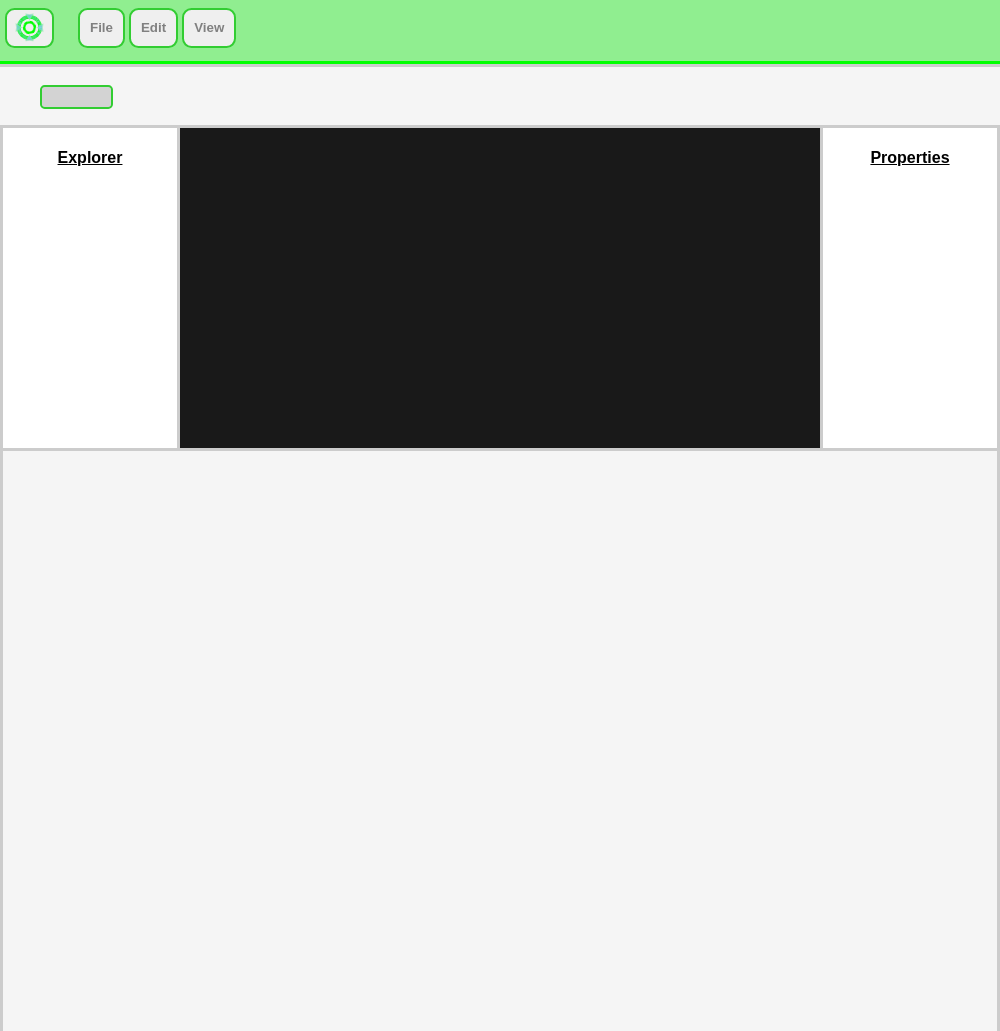
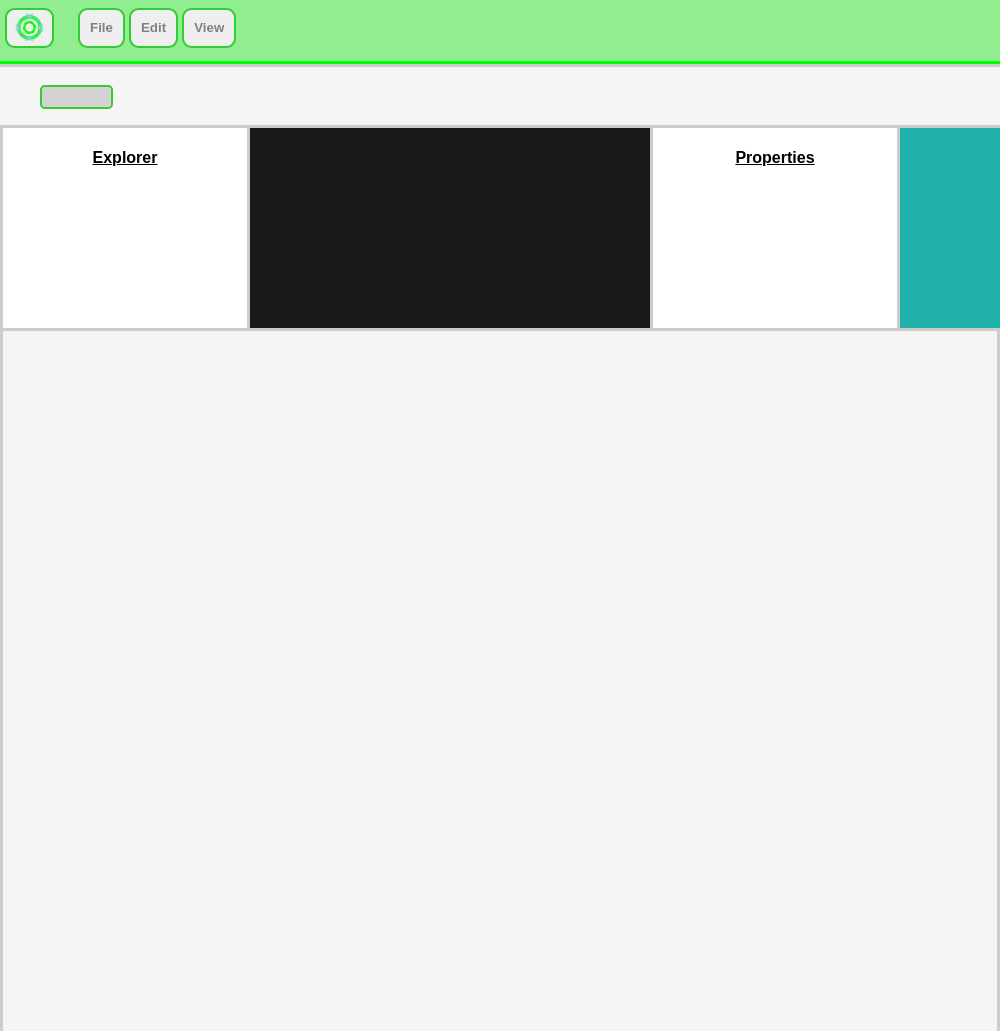
Before and after one commit to GMM-rgb/GobEngine, an Electron app: page application/app_contents/index.html in a window 1000 px wide. Drawn offline with nearby package versions, Linux system fonts and the light colour scheme; no server answers.

Commit message:
Update viewport and editor frame styles for improved layout and responsiveness

```diff
--- a/application/app_contents/app_assets/stylesheets/workspace/editor_viewport/viewport_styles.css
+++ b/application/app_contents/app_assets/stylesheets/workspace/editor_viewport/viewport_styles.css
@@ -5,11 +5,12 @@
     flex: 1 1 auto;
     width: auto;
     height: auto;
-    max-width: 800px;
+    max-width: 400px;
 }
 
 #RenderingArea {
     display: flex;
+    flex-shrink: 1 !important;
     flex-direction: column;
     gap: 0;
 }
--- a/application/app_contents/app_assets/stylesheets/workspace/editor_windows/editor_frames.css
+++ b/application/app_contents/app_assets/stylesheets/workspace/editor_windows/editor_frames.css
@@ -23,11 +23,11 @@
     flex-direction: column;
     flex-basis: content;
     flex-flow: auto;
-    flex: 0 0 0;
+    flex: 0 0 auto;
     min-height: 10%;
-    max-width: 25%;
-    min-width: 18%;
-    width: 25%;
+    max-width: 250px;
+    min-width: 50px;
+    width: 250px;
     height: 100%;
     background: white;
     border: 3px solid #ccc;
```
